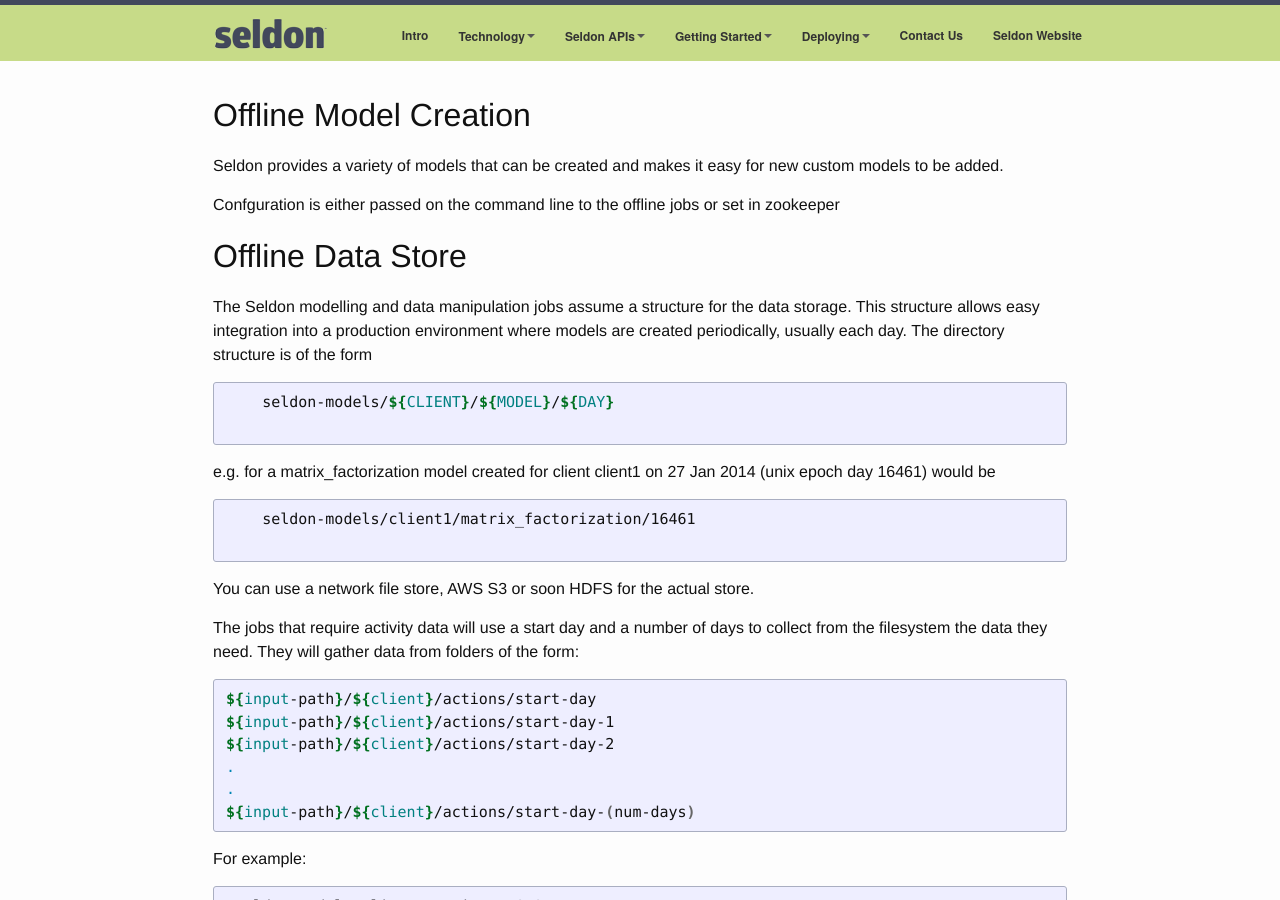
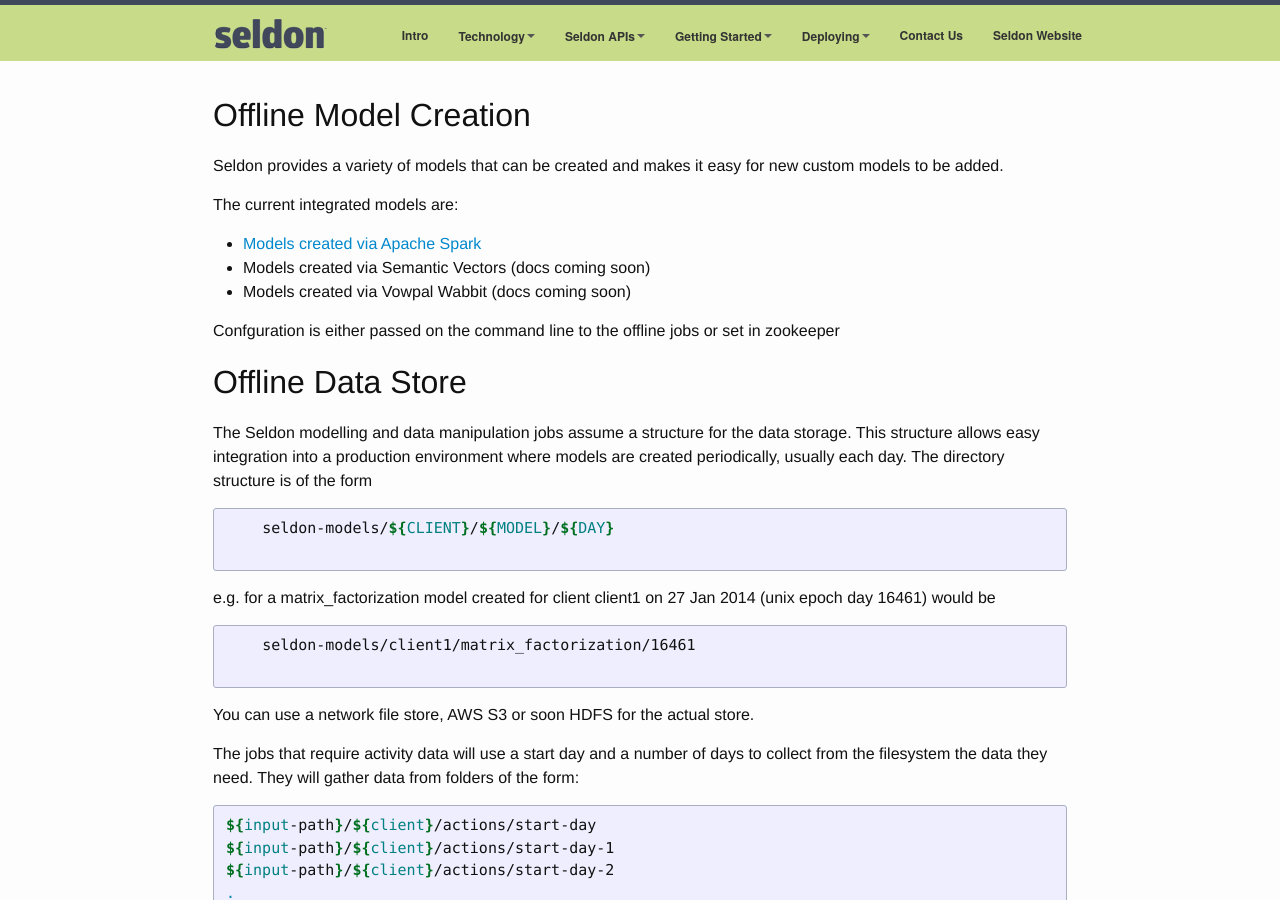
Before and after one commit to SeldonIO/seldonio.github.com, a Jekyll site: the page built from offline-models.md, in a window 1280 px wide and 900 px high. Built offline with Jekyll 4.4.1, drawn with Linux system fonts in a browser that asks for light colours; some of the changed text lies outside the part shown.

Commit message:
add internal links

```diff
--- a/offline-models.md
+++ b/offline-models.md
@@ -6,6 +6,12 @@ title: Offline Model Creation
 # Offline Model Creation
 
 Seldon provides a variety of models that can be created and makes it easy for new custom models to be added.
+
+The current integrated models are:
+
+ * [Models created via Apache Spark](spark-models.html)
+ * Models created via Semantic Vectors (docs coming soon)
+ * Models created via Vowpal Wabbit (docs coming soon)
 
 Confguration is either passed on the command line to the offline jobs or set in zookeeper
 
```
Also changed, not shown: other parts of offline-models.md (+0 -7 lines), spark-models.md (+7 -3 lines).
